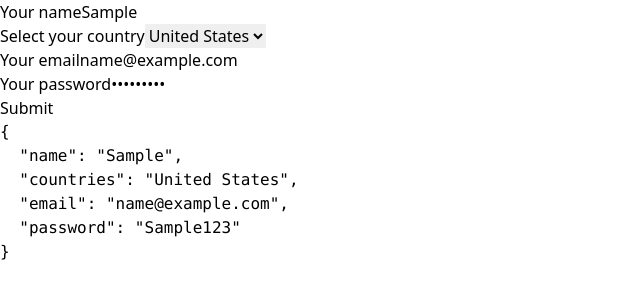
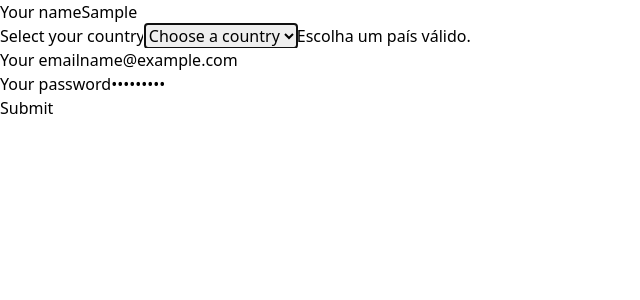
Before and after one commit to GabrielDeFreitas/react-hook-form-zod-study, a React (Vite) app: page / in a window 1280 px wide. Both pictures are taken after typing "Sample", "name@example.com", "Sample123" into the empty fields and a click on the button "Submit". Shown: the top 300 px of the page, without its empty margins (0-640 px from the left). Built offline with nearby package versions, Linux system fonts and the light colour scheme.

Commit message:
feat: add forms validation

```diff
--- a/src/App.tsx
+++ b/src/App.tsx
@@ -1,9 +1,25 @@
+import { zodResolver } from "@hookform/resolvers/zod"
 import { useState } from "react"
 import { useForm } from "react-hook-form"
+import { z } from "zod"
+
+const createUserFormSchema = z.object({
+  name: z.string().nonempty('O nome é obrigatório.'),
+  countries: z.string().nonempty('Escolha um país válido.').refine(value => value !== '', 'Escolha um país válido.'),
+  email: z.string().nonempty('O e-mail é obrigatório.').email('Formato de e-mail inválido.'),
+  password: z.string().nonempty('A senha é obrigatória').min(8, 'A senha deve ter no mínimo 8 caracteres.'),
+})
+
+type CreateUserFormData = z.infer<typeof createUserFormSchema>
 
 export default function App() {
   const [output, setOutput] = useState('')
-  const { register, handleSubmit } = useForm()
+
+  const { register, handleSubmit, formState: {errors} } = useForm<CreateUserFormData>({
+    resolver: zodResolver(createUserFormSchema)
+  })
+
+  console.log('form state log:', errors)
 
   function createUser(data: any) {
     setOutput(JSON.stringify(data, null, 2))
@@ -14,23 +30,28 @@ export default function App() {
       <div className="mb-5">
         <label htmlFor="name" className="block mb-2 text-sm font-medium text-gray-900 dark:text-white">Your name</label>
         <input {...register('name')} type="name" id="name" className="bg-gray-50 border border-gray-300 text-gray-900 text-sm rounded-lg focus:ring-blue-500 focus:border-blue-500 block w-full p-2.5 dark:bg-gray-700 dark:border-gray-600 dark:placeholder-gray-400 dark:text-white dark:focus:ring-blue-500 dark:focus:border-blue-500" placeholder=""  />
+        {errors.name && <span>{errors.name.message}</span>}
       </div>
       <div className="mb-5">
         <label htmlFor="countries" className="block mb-2 text-sm font-medium text-gray-900 dark:text-white">Select your country</label>
         <select {...register('countries')} id="countries" className="bg-gray-50 border border-gray-300 text-gray-900 text-sm rounded-lg focus:ring-blue-500 focus:border-blue-500 block w-full p-2.5 dark:bg-gray-700 dark:border-gray-600 dark:placeholder-gray-400 dark:text-white dark:focus:ring-blue-500 dark:focus:border-blue-500">
-          <option>United States</option>
-          <option>Canada</option>
-          <option>France</option>
-          <option>Germany</option>
+          <option value="">Choose a country</option>
+          <option value="US">United States</option>
+          <option value="CA">Canada</option>
+          <option value="FR">France</option>
+          <option value="DE">Germany</option>
         </select>
+        {errors.countries && <span>{errors.countries.message}</span>}
       </div>
       <div className="mb-5">
         <label htmlFor="email" className="block mb-2 text-sm font-medium text-gray-900 dark:text-white">Your email</label>
         <input {...register('email')} type="email" id="email" className="bg-gray-50 border border-gray-300 text-gray-900 text-sm rounded-lg focus:ring-blue-500 focus:border-blue-500 block w-full p-2.5 dark:bg-gray-700 dark:border-gray-600 dark:placeholder-gray-400 dark:text-white dark:focus:ring-blue-500 dark:focus:border-blue-500" placeholder="name@email.com"  />
+        {errors.email && <span>{errors.email.message}</span>}
       </div>
       <div className="mb-5">
         <label htmlFor="password" className="block mb-2 text-sm font-medium text-gray-900 dark:text-white">Your password</label>
         <input {...register('password')} type="password" id="password" className="bg-gray-50 border border-gray-300 text-gray-900 text-sm rounded-lg focus:ring-blue-500 focus:border-blue-500 block w-full p-2.5 dark:bg-gray-700 dark:border-gray-600 dark:placeholder-gray-400 dark:text-white dark:focus:ring-blue-500 dark:focus:border-blue-500"  />
+        {errors.password && <span>{errors.password.message}</span>}
       </div>
       <button type="submit" className="text-white bg-blue-700 hover:bg-blue-800 focus:ring-4 focus:outline-none focus:ring-blue-300 font-medium rounded-lg text-sm w-full sm:w-auto px-5 py-2.5 text-center dark:bg-blue-600 dark:hover:bg-blue-700 dark:focus:ring-blue-800">Submit</button>
 
```
